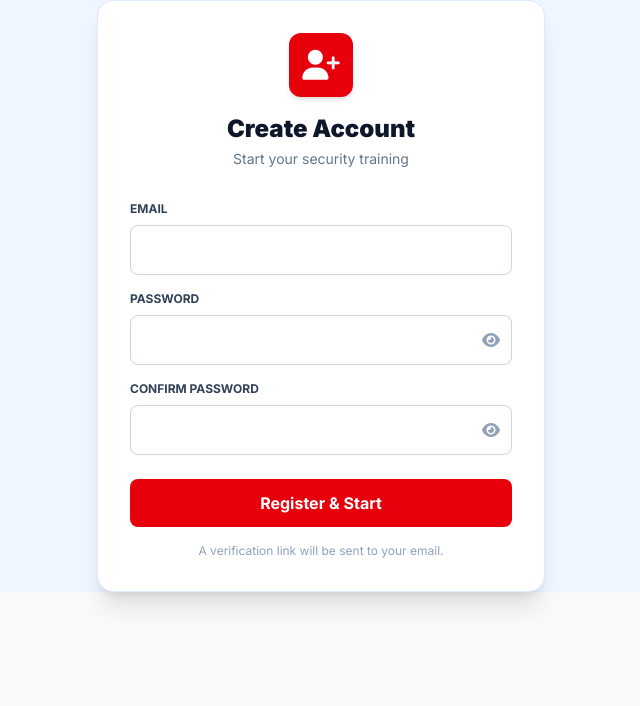
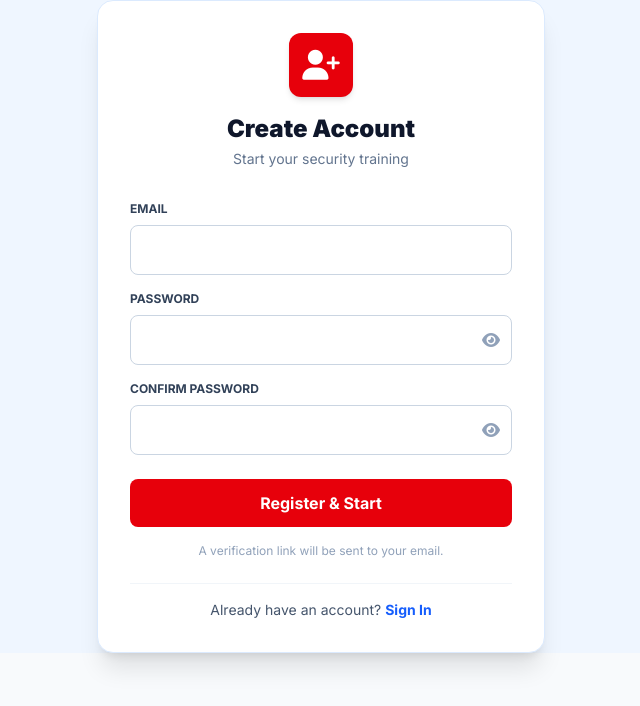
Before and after one commit to wilson-emmah/cyberguard1, a Next.js app: page /register in a window 1280 px wide. Shown: the top 706 px of the page, without its empty margins (319-959 px from the left). Built offline with nearby package versions, Linux system fonts and the light colour scheme.

Commit message:
Enhance registration page with sign-in link
Added a quick sign-in link for users who already have an account. Updated the registration process to route to the login page after successful registration.

```diff
--- a/src/app/register/page.tsx
+++ b/src/app/register/page.tsx
@@ -1,9 +1,10 @@
 "use client";
 import { useState } from "react";
 import { useRouter } from "next/navigation";
+import Link from "next/link"; // Added Link import
 import { auth, db } from "@/lib/firebase";
 import { createUserWithEmailAndPassword, sendEmailVerification } from "firebase/auth";
-import { doc, setDoc } from "firebase/firestore"; // Updated to Firestore imports
+import { doc, setDoc } from "firebase/firestore";
 
 export default function RegisterPage() {
   const [email, setEmail] = useState("");
@@ -11,8 +12,8 @@ export default function RegisterPage() {
   const [confirm, setConfirm] = useState("");
   const [error, setError] = useState("");
   const [loading, setLoading] = useState(false);
-  const [showPassword, setShowPassword] = useState(false); // State for Password eye
-  const [showConfirm, setShowConfirm] = useState(false); // State for Confirm eye
+  const [showPassword, setShowPassword] = useState(false);
+  const [showConfirm, setShowConfirm] = useState(false);
   const router = useRouter();
 
   const handleSubmit = async (e: React.FormEvent) => {
@@ -35,14 +36,12 @@ export default function RegisterPage() {
         role: 'USER'
       });
 
-      // Save to Leaderboard collection in Firestore
-      await setDoc(doc(db, 'leaderboard', userId), {
-        username: email.split('@')[0],
-        points: 0
-      });
-
-      router.push("/portal");
-    } catch (err: any) { setError(err.message.replace("Firebase: ", "")); }
+      // Route directly to login page to ensure clean session
+      alert("Registration successful! Please sign in.");
+      router.push("/login");
+    } catch (err: any) {
+      setError(err.message.replace("Firebase: ", ""));
+    }
     finally { setLoading(false); }
   };
 
@@ -50,15 +49,25 @@ export default function RegisterPage() {
     <div className="min-h-[70vh] flex items-center justify-center bg-blue-50 px-4">
       <div className="w-full max-w-md p-8 bg-white rounded-2xl shadow-xl border border-blue-100">
         <div className="text-center mb-8">
-          <div className="w-16 h-16 rounded-xl bg-red-600 flex items-center justify-center text-3xl mx-auto mb-4 shadow-md"><i className="fas fa-user-plus text-white"></i></div>
+          <div className="w-16 h-16 rounded-xl bg-red-600 flex items-center justify-center text-3xl mx-auto mb-4 shadow-md">
+            <i className="fas fa-user-plus text-white"></i>
+          </div>
           <h2 className="text-2xl font-black text-slate-900">Create Account</h2>
           <p className="text-sm text-slate-500 mt-1">Start your security training</p>
         </div>
+
         {error && <div className="mb-4 p-3 bg-red-50 border border-red-200 rounded-lg text-red-600 text-sm font-bold">{error}</div>}
+
         <form onSubmit={handleSubmit}>
           <div className="mb-4">
             <label className="block text-xs font-bold text-slate-700 uppercase mb-2">Email</label>
-            <input type="email" value={email} onChange={(e) => setEmail(e.target.value)} className="w-full px-4 py-3 border border-slate-300 rounded-lg focus:outline-none focus:border-blue-500" required />
+            <input
+              type="email"
+              value={email}
+              onChange={(e) => setEmail(e.target.value)}
+              className="w-full px-4 py-3 border border-slate-300 rounded-lg focus:outline-none focus:border-blue-500"
+              required
+            />
           </div>
 
           {/* Password Field with Eye Icon */}
@@ -103,11 +112,27 @@ export default function RegisterPage() {
             </div>
           </div>
 
-          <button type="submit" disabled={loading} className="w-full py-3 bg-red-600 text-white font-bold rounded-lg hover:bg-red-700 transition disabled:opacity-50">
+          <button
+            type="submit"
+            disabled={loading}
+            className="w-full py-3 bg-red-600 text-white font-bold rounded-lg hover:bg-red-700 transition disabled:opacity-50"
+          >
             {loading ? "Creating account..." : "Register & Start"}
           </button>
         </form>
+
         <p className="text-xs text-slate-400 mt-4 text-center">A verification link will be sent to your email.</p>
+
+        {/* ADDED: Quick Sign In Link */}
+        <div className="mt-6 pt-4 border-t border-slate-100 text-center">
+          <p className="text-sm text-slate-600">
+            Already have an account?{" "}
+            <Link href="/login" className="text-blue-600 hover:text-blue-700 font-bold hover:underline">
+              Sign In
+            </Link>
+          </p>
+        </div>
+
       </div>
     </div>
   );
```
